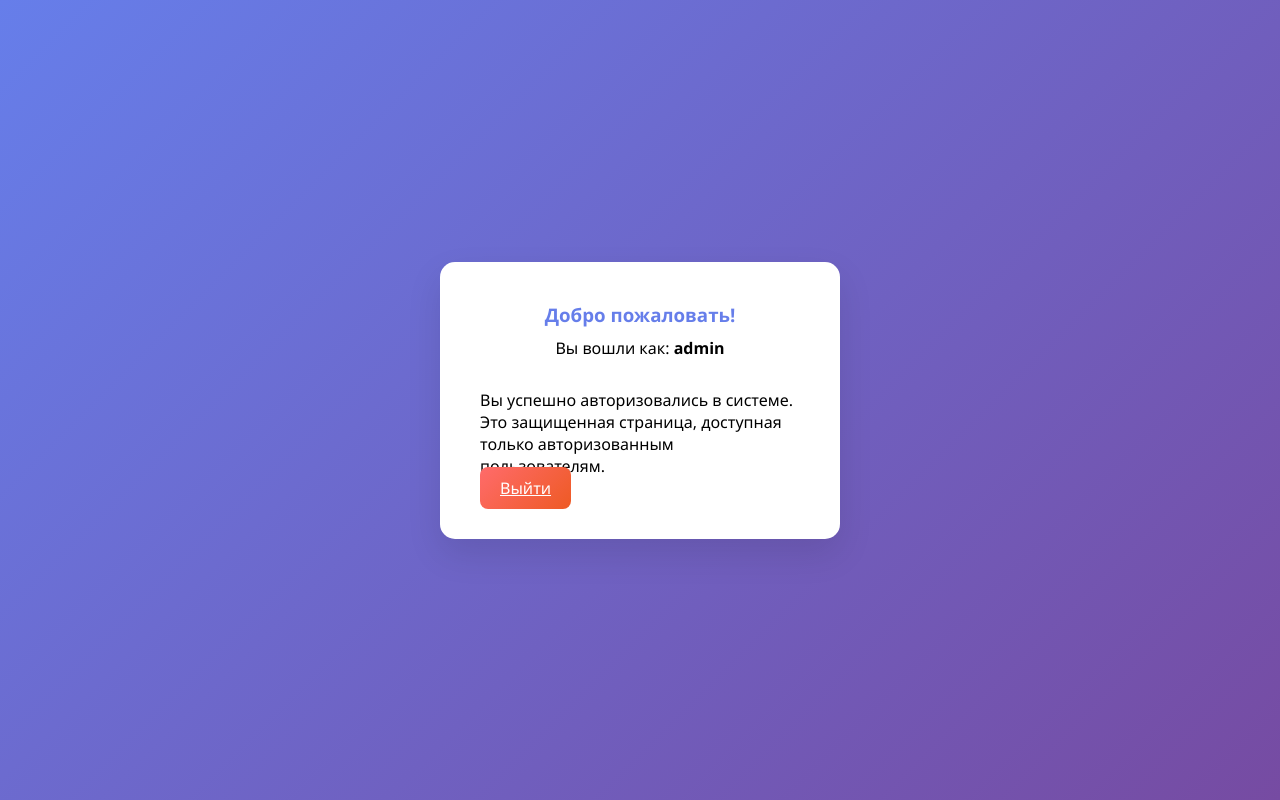
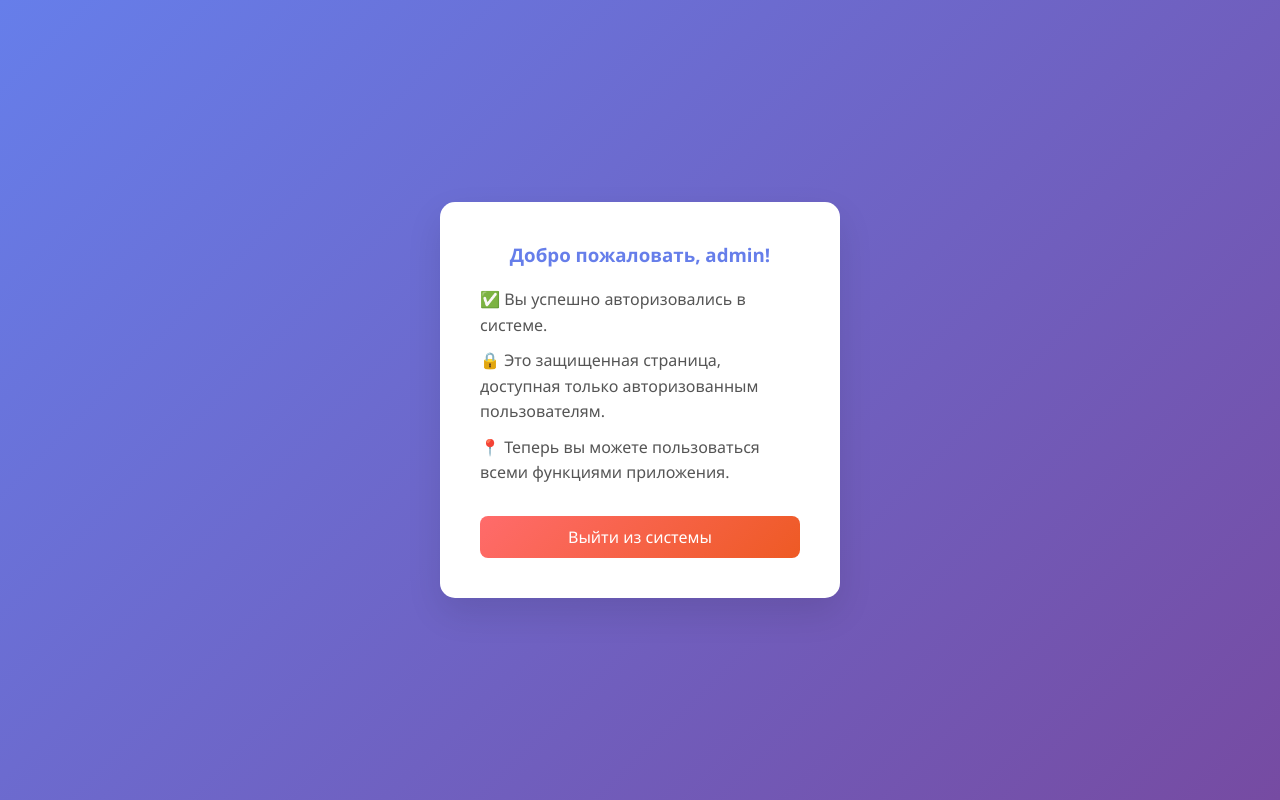
Before and after one commit to KanoKito/test_flask_page, a Flask app: page /home in a window 1280 px wide. Run offline with Flask 3, Linux system fonts and the light colour scheme; a user stored in the database is signed in.

Commit message:
fix_home

```diff
--- a/templates/base.html
+++ b/templates/base.html
@@ -67,7 +67,10 @@
             background: linear-gradient(135deg, #ff6b6b 0%, #ee5a24 100%);
             width: auto;
             padding: 10px 20px;
-            margin-top: 20px;
+            margin-top: 30px;
+            display: block;
+            text-align: center;
+            text-decoration: none;
         }
         .flash-messages {
             margin-bottom: 20px;
@@ -90,7 +93,7 @@
         }
         .user-info {
             text-align: center;
-            margin-bottom: 30px;
+            margin-bottom: 20px;
         }
         .user-info h3 {
             color: #667eea;
@@ -103,6 +106,14 @@
             border-radius: 8px;
             font-size: 12px;
             color: #666;
+        }
+        .content-text {
+            margin-bottom: 20px;
+            line-height: 1.6;
+            color: #555;
+        }
+        .content-text p {
+            margin-bottom: 10px;
         }
     </style>
 </head>
--- a/templates/home.html
+++ b/templates/home.html
@@ -4,12 +4,16 @@
 
 {% block content %}
 <div class="user-info">
-    <h3>Добро пожаловать!</h3>
-    <p>Вы вошли как: <strong>{{ username }}</strong></p>
+    <h3>Добро пожаловать, {{ username }}!</h3>
 </div>
 
-<p>Вы успешно авторизовались в системе.</p>
-<p>Это защищенная страница, доступная только авторизованным пользователям.</p>
+<div class="content-text">
+    <p>✅ Вы успешно авторизовались в системе.</p>
+    <p>🔒 Это защищенная страница, доступная только авторизованным пользователям.</p>
+    <p>📍 Теперь вы можете пользоваться всеми функциями приложения.</p>
+</div>
 
-<a href="{{ url_for('logout') }}" class="btn btn-logout">Выйти</a>
+<div style="text-align: center; margin-top: 30px;">
+    <a href="{{ url_for('logout') }}" class="btn btn-logout">Выйти из системы</a>
+</div>
 {% endblock %}
```
